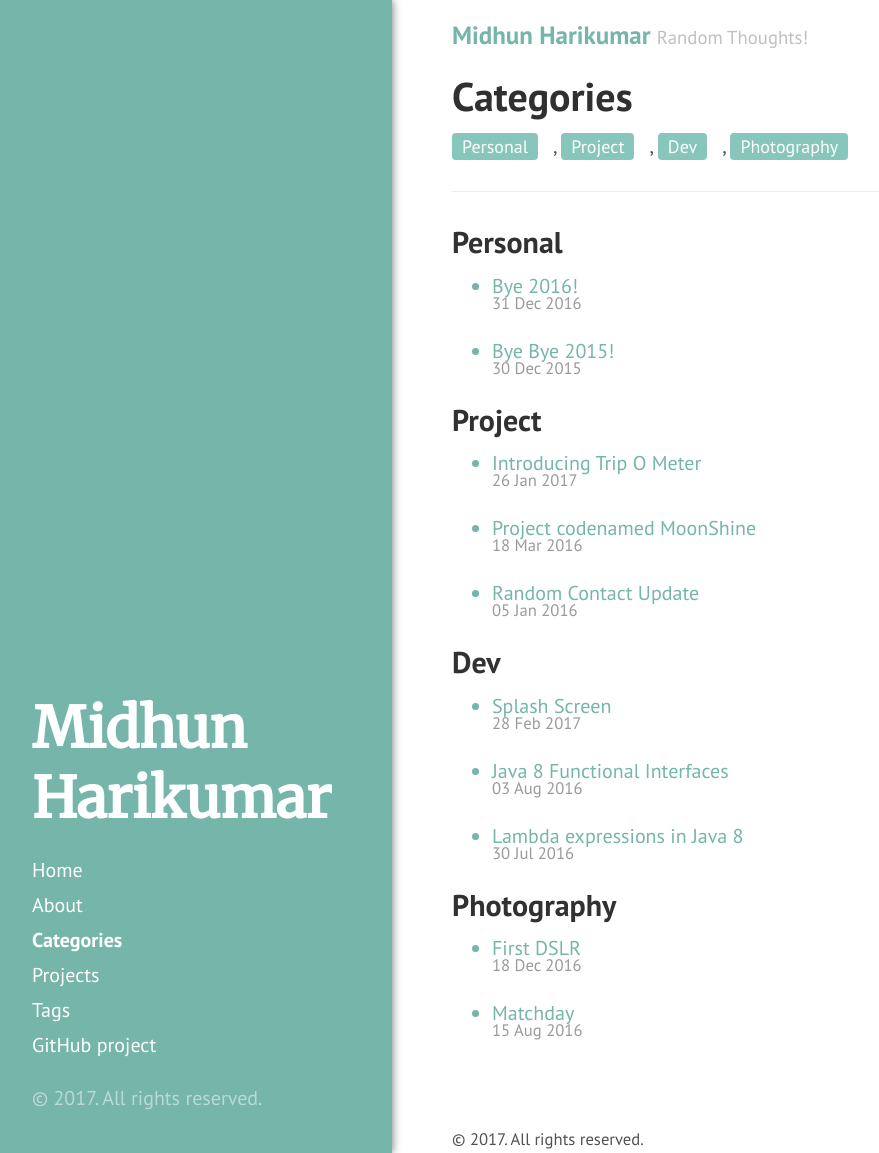
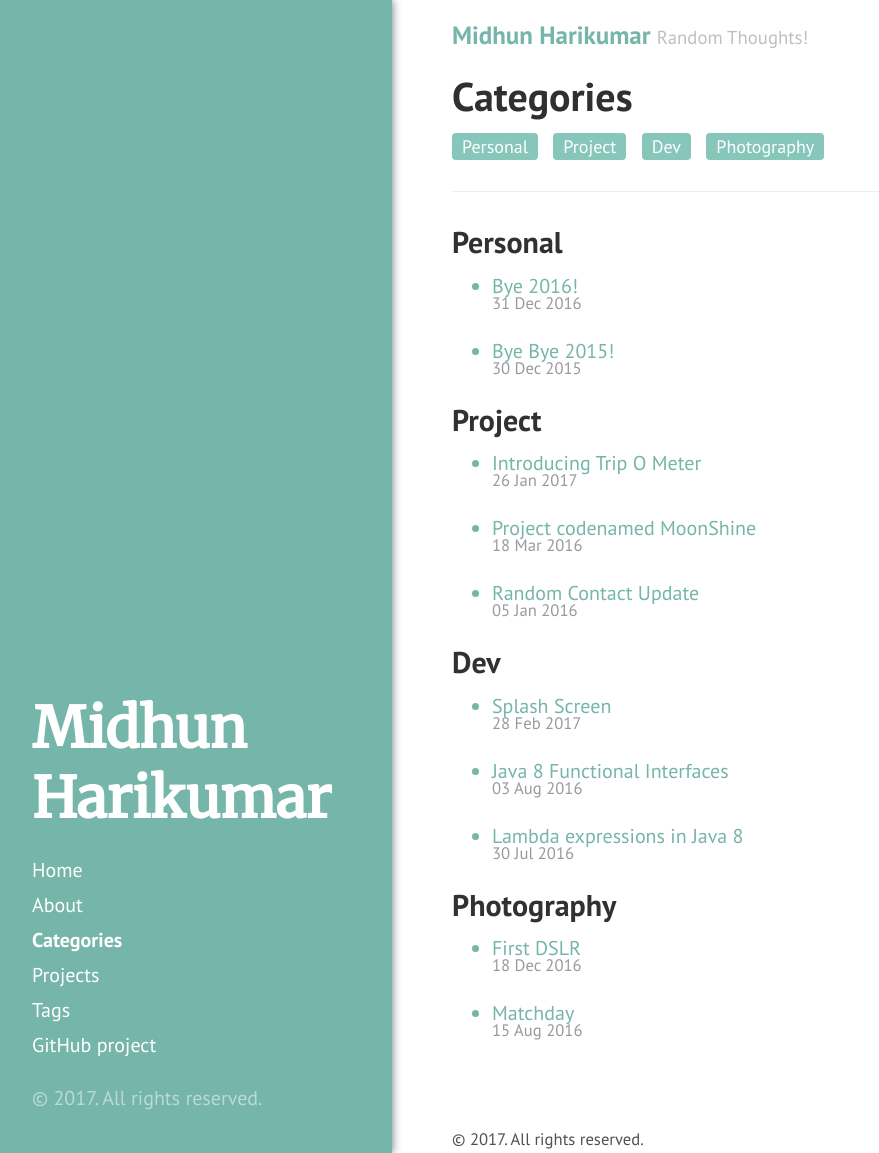
Before and after one commit to midhunhk/midhunhk.github.io, a Jekyll site: the page built from categories.html, in a window 1280 px wide and 1153 px high. Shown: the whole window, without its empty margins (8-887 px from the left). Built offline with Jekyll 4.4.1, drawn with Linux system fonts in a browser that asks for light colours.

Commit message:
Update categories.html

```diff
--- a/categories.html
+++ b/categories.html
@@ -6,8 +6,7 @@
 <div class="tags-expo">
   <div class="tags-expo-list">
     {% for tag in site.categories %}
-    <a href="#{{ tag[0] | slugify }}" class="post-tag" style="color: #ffffff;">{{ tag[0] }}</a>
-      {%if forloop.index < forloop.length %} , {% endif %}
+      <a href="#{{ tag[0] | slugify }}" class="post-tag">{{ tag[0] }}</a>
     {% endfor %}
   </div>
   <hr/>
```
